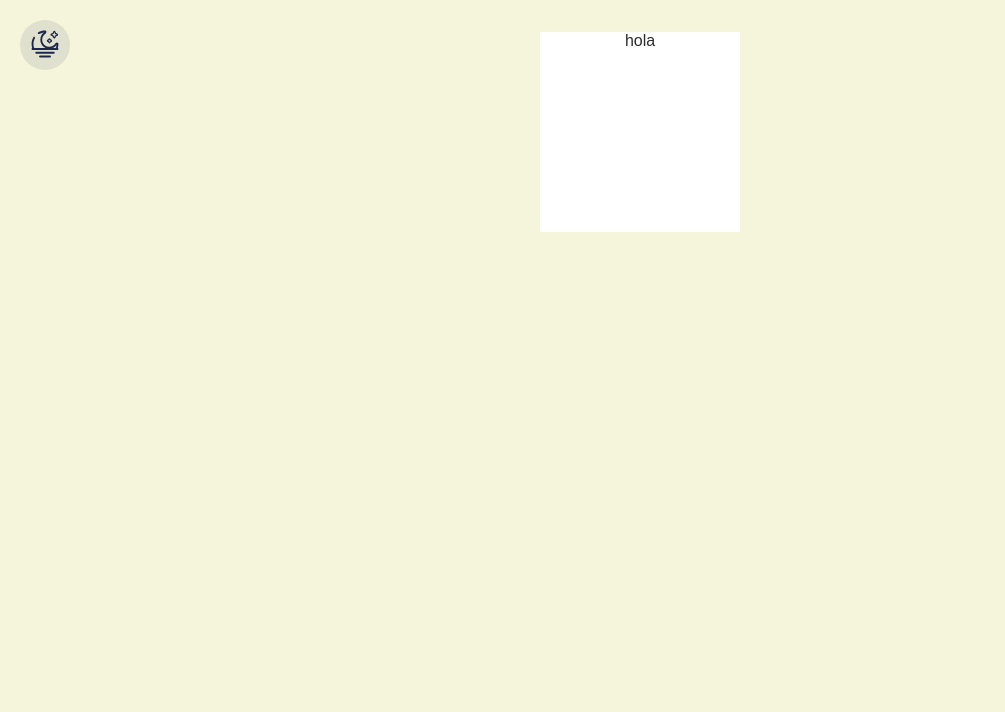
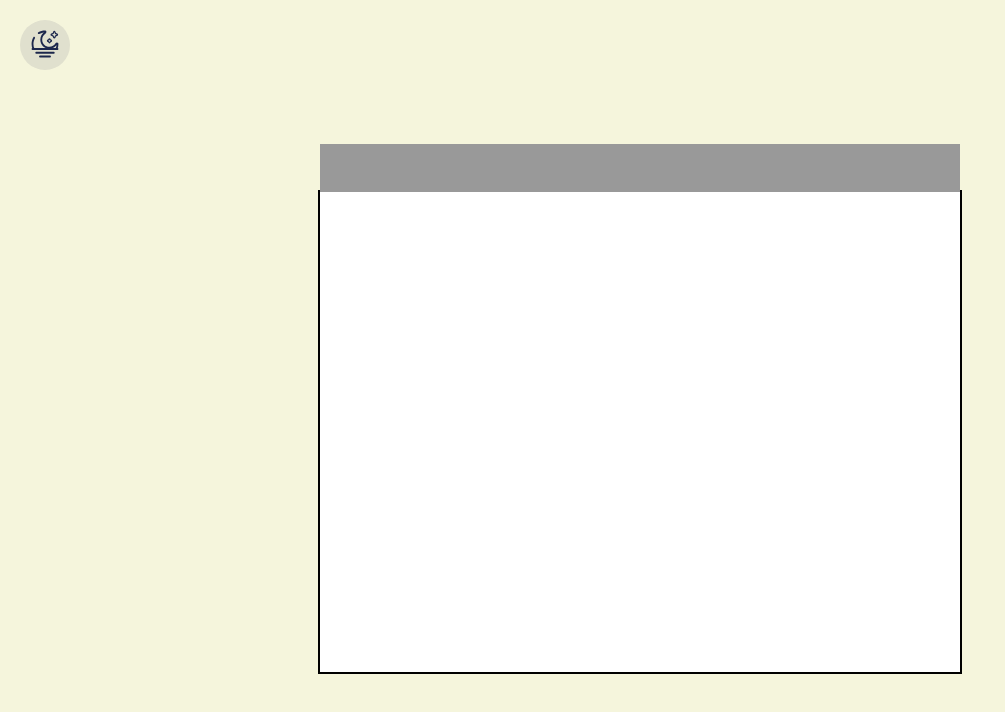
Before and after one commit to JauriCortes/portfolio, a React app in the folder frontend/: page / in a window 1280 px wide. Shown: the top 712 px of the page, without its empty margins (0-1005 px from the left). Built offline with nearby package versions, Linux system fonts and the light colour scheme; the HTML template or start-up script is replaced by a standard one.

Commit message:
main window and titlebar

```diff
--- a/frontend/src/components/MainWindow.tsx
+++ b/frontend/src/components/MainWindow.tsx
@@ -2,7 +2,9 @@
 function MainWindow() {
     return(
         <div className="main-window">
-            hola
+            <div className="titlebar">
+
+            </div>
         </div>
     )
 }
--- a/frontend/src/index.css
+++ b/frontend/src/index.css
@@ -10,6 +10,7 @@
     --button-bg: #e0e0ce;
 
     --main-window-bg: #ffffff;
+    --titlebar-bg: #999;
 }
 
 [data-theme='dark'] {
@@ -17,7 +18,7 @@
     --text-color: #f5f5dc;
     --button-bg: #333333;
 
-    --main-window-bg: #ffffff;
+    --main-window-bg: #0f0000;
 }
 
 .boton-redondo {
@@ -33,11 +34,25 @@
 }
 
 .main-window {
-    width: 200px;
-    height: 200px;
+    width: 50vw;
+    height: 60vh;
+    position: relative;
+
     background: var(--main-window-bg);
+    border: 2px solid black;
 }
 
+.titlebar {
+    width: 50vw;
+    height: 6vh;
+    top: -6vh;
+
+
+    background: var(--titlebar-bg);
+    position: absolute;
+
+
+}
 
 body {
     margin: 0;
@@ -45,6 +60,7 @@ body {
     color: var(--text-color);
     font-family: sans-serif;
 
+    height: 100vh;
     display: flex;
     justify-content: center;
     align-items: center;
```
